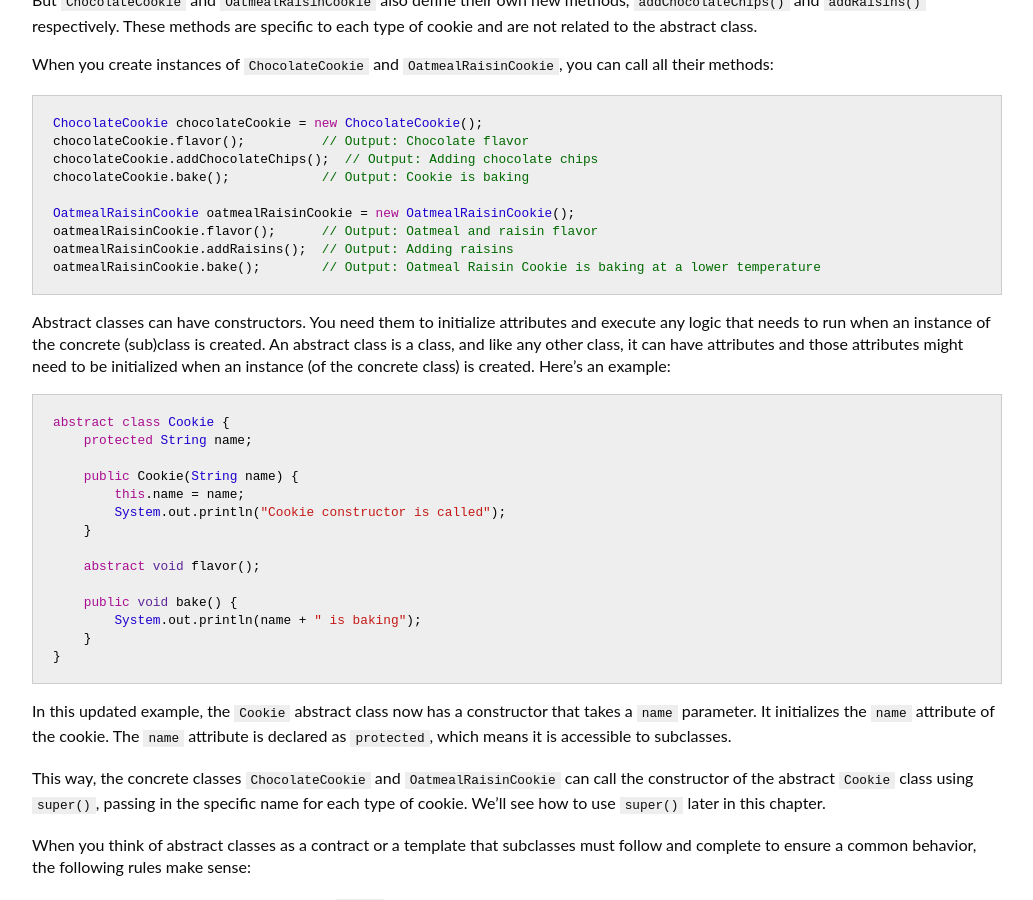
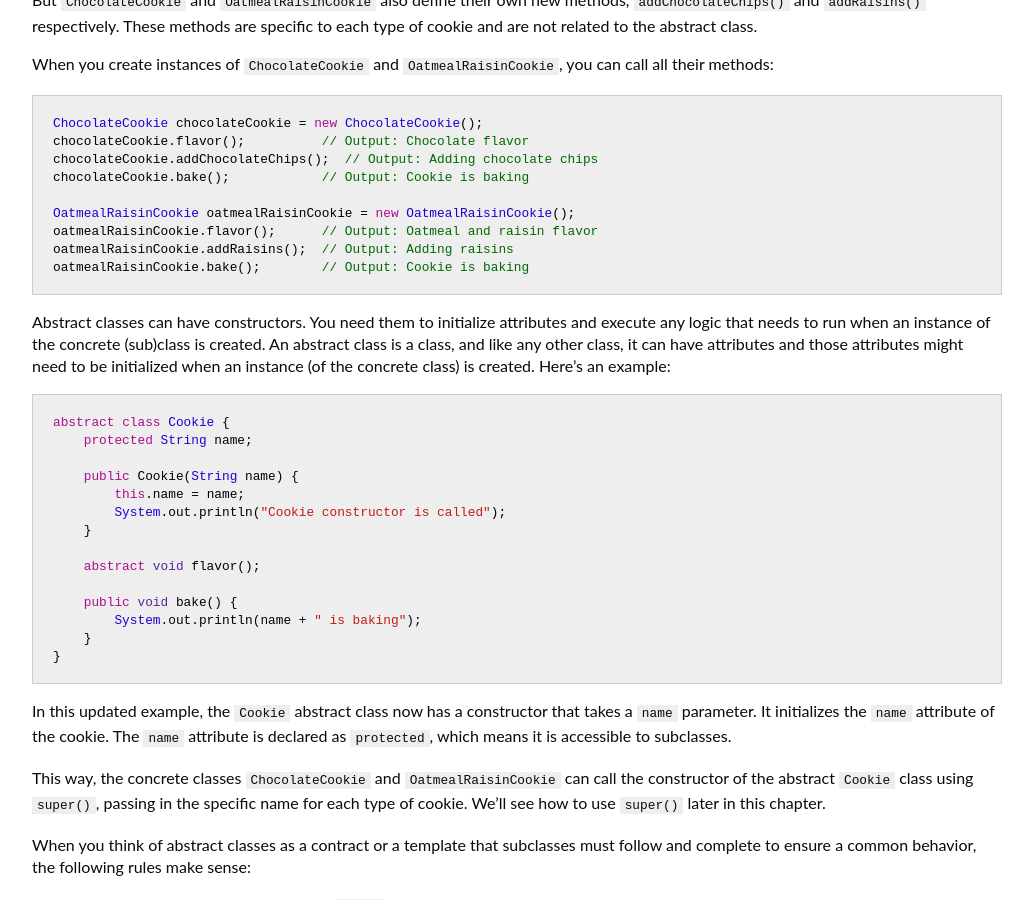
Before and after one commit to eh3rrera/ocpj17-book, a Jekyll site: the page built from ch02.md, in a window 1280 px wide and 900 px high, scrolled down 13783 px. Shown: the whole window, without its empty margins (123-1156 px from the left). Built offline with Jekyll 4.4.1, drawn with Linux system fonts in a browser that asks for light colours; nearby versions of some CDN libraries.

Commit message:
Update ch02.md

````diff
--- a/ch02.md
+++ b/ch02.md
@@ -613,7 +613,7 @@ chocolateCookie.bake();            // Output: Cookie is baking
 OatmealRaisinCookie oatmealRaisinCookie = new OatmealRaisinCookie();
 oatmealRaisinCookie.flavor();      // Output: Oatmeal and raisin flavor
 oatmealRaisinCookie.addRaisins();  // Output: Adding raisins
-oatmealRaisinCookie.bake();        // Output: Oatmeal Raisin Cookie is baking at a lower temperature
+oatmealRaisinCookie.bake();        // Output: Cookie is baking
 ```
 
 Abstract classes can have constructors. You need them to initialize attributes and execute any logic that needs to run when an instance of the concrete (sub)class is created. An abstract class is a class, and like any other class, it can have attributes and those attributes might need to be initialized when an instance (of the concrete class) is created. Here's an example:
````
